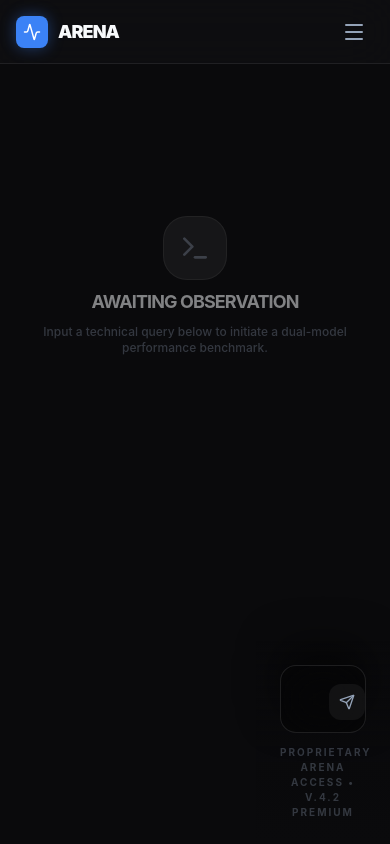
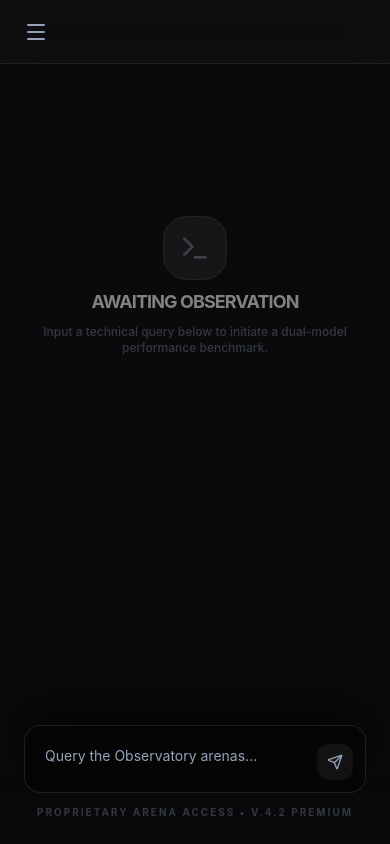
Before and after one commit to Subham777-max/Ai-Battle-Arena, a React (Vite) app in the folder Frontend/: page / in a window 390 px wide. Built offline with nearby package versions, Linux system fonts and the light colour scheme.

Commit message:
small ui fixes

```diff
--- a/Frontend/src/features/Chat/components/MessageInput.jsx
+++ b/Frontend/src/features/Chat/components/MessageInput.jsx
@@ -19,7 +19,7 @@ const MessageInput = ({ onSend, disabled }) => {
   };
 
   return (
-    <div className="fixed bottom-0 left-64 right-0 p-6 bg-gradient-to-t from-background via-background/90 to-transparent pointer-events-none">
+    <div className="fixed bottom-0 left-0 md:left-64 right-0 p-6 bg-linear-to-t from-background via-background/90 to-transparent pointer-events-none">
       <div className="max-w-4xl mx-auto w-full pointer-events-auto">
         <form
           onSubmit={handleSubmit}
--- a/Frontend/src/features/Theme/MobileHeader.jsx
+++ b/Frontend/src/features/Theme/MobileHeader.jsx
@@ -4,12 +4,12 @@ import { Menu, Activity, Shield } from 'lucide-react';
 const MobileHeader = ({ onMenuClick }) => {
   return (
     <header className="md:hidden sticky top-0 z-40 w-full h-16 bg-sidebar/80 backdrop-blur-xl border-b border-border px-4 flex items-center justify-between">
-      <div className="flex items-center gap-2.5">
+      {/* <div className="flex items-center gap-2.5">
         <div className="w-8 h-8 rounded-lg bg-primary flex items-center justify-center shadow-[0_0_15px_rgba(59,130,246,0.4)]">
           <Activity className="w-4.5 h-4.5 text-white" />
         </div>
         <span className="font-black text-lg tracking-tighter text-foreground uppercase">Arena</span>
-      </div>
+      </div> */}
 
       <button
         onClick={onMenuClick}
```
